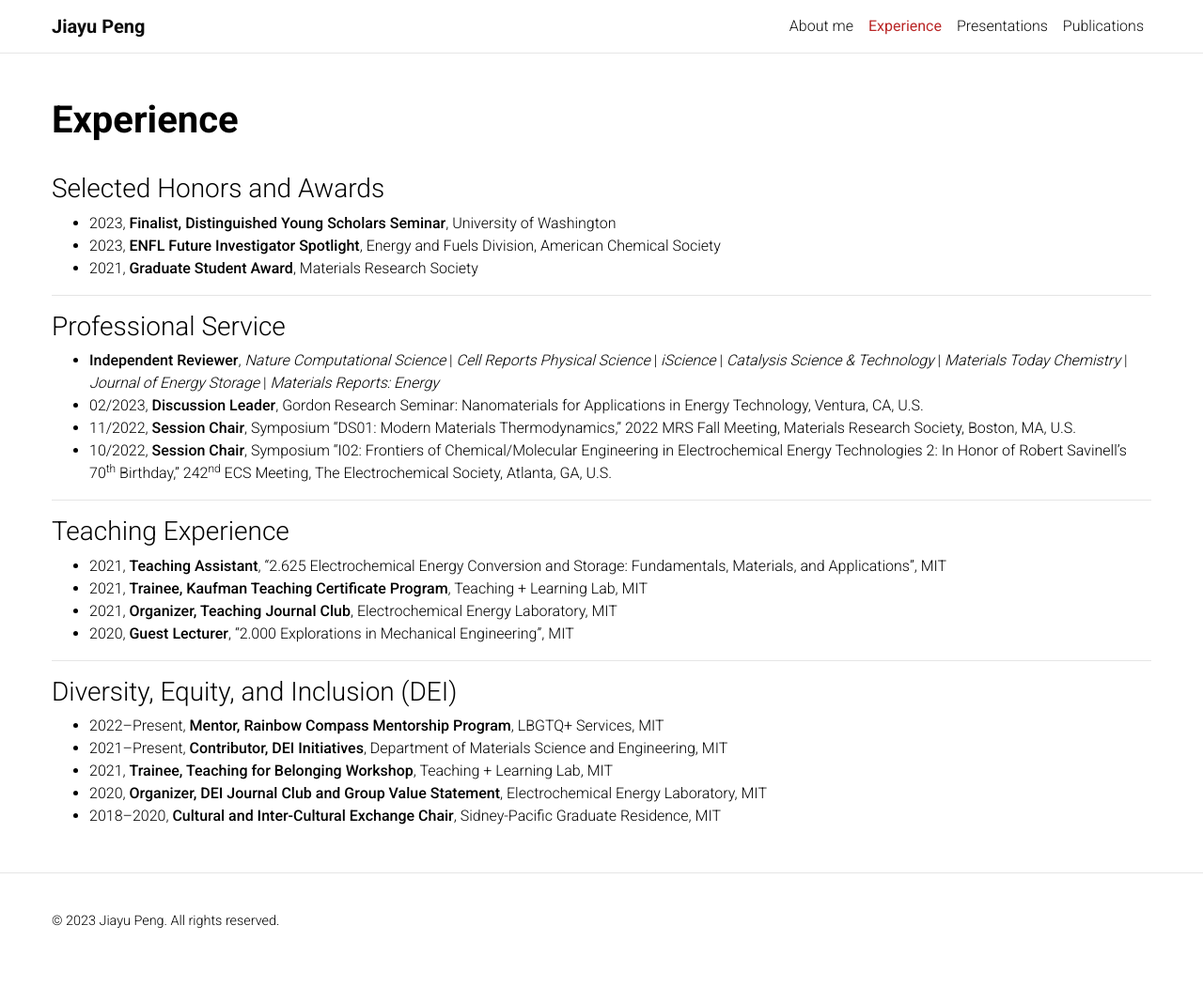
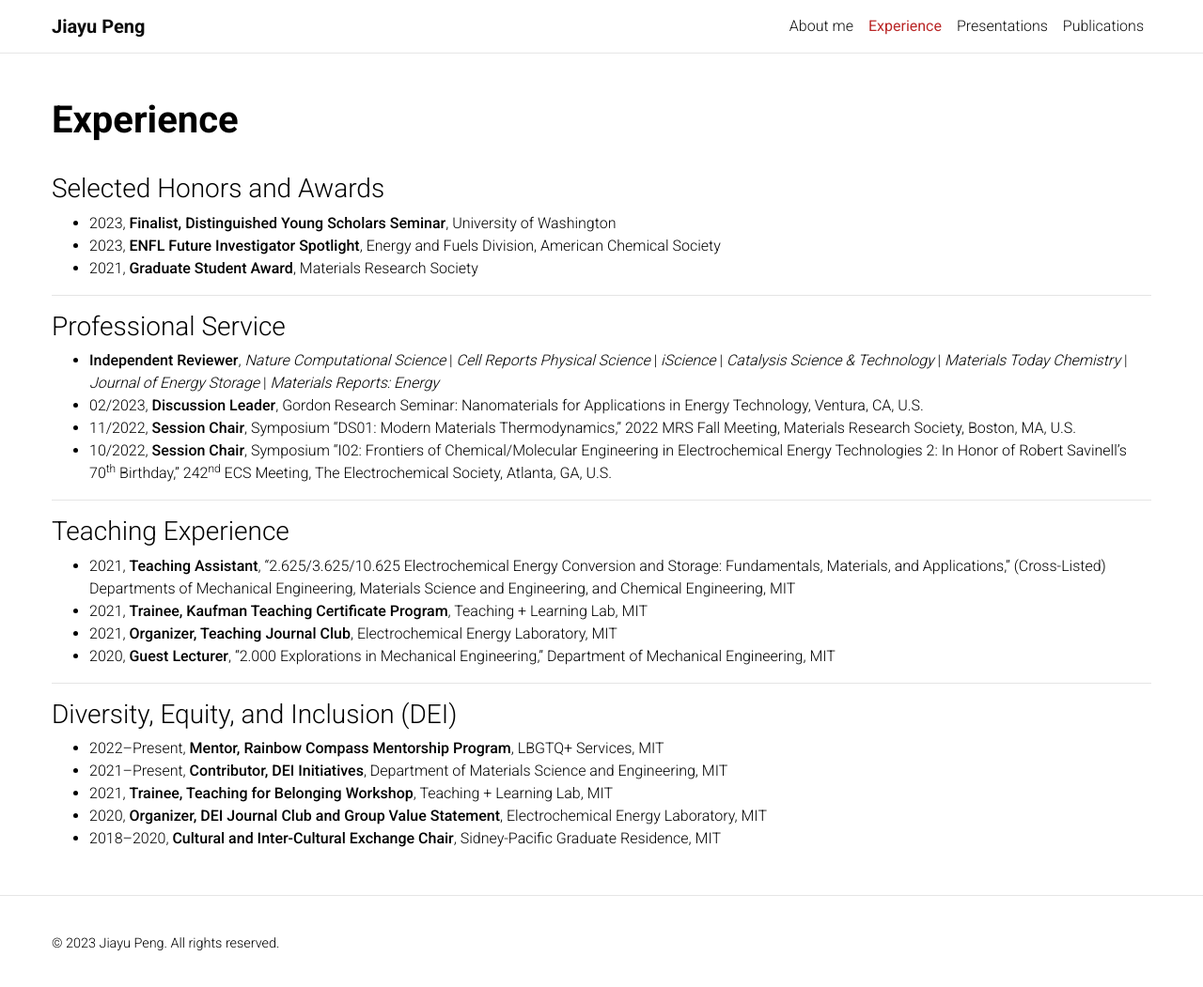
Before and after one commit to jypeng95/jypeng95.github.io, a Jekyll site: the page built from _pages/experience.md, in a window 1280 px wide and 1056 px high. Shown: the top 1051 px of the window at 94% size. Built offline with Jekyll 4.4.1, drawn with Linux system fonts in a browser that asks for light colours; a style sheet for code colours, icons or effects is not loaded.

Commit message:
Update experience

```diff
--- a/_pages/experience.md
+++ b/_pages/experience.md
@@ -26,10 +26,10 @@
 
 ### Teaching Experience
 
-* 2021, **Teaching Assistant**, "2.625 Electrochemical Energy Conversion and Storage: Fundamentals, Materials, and Applications", MIT
+* 2021, **Teaching Assistant**, "2.625/3.625/10.625 Electrochemical Energy Conversion and Storage: Fundamentals, Materials, and Applications," (Cross-Listed) Departments of Mechanical Engineering, Materials Science and Engineering, and Chemical Engineering, MIT
 * 2021, **Trainee, Kaufman Teaching Certificate Program**, Teaching + Learning Lab, MIT
 * 2021, **Organizer, Teaching Journal Club**, Electrochemical Energy Laboratory, MIT
-* 2020, **Guest Lecturer**, "2.000 Explorations in Mechanical Engineering", MIT
+* 2020, **Guest Lecturer**, "2.000 Explorations in Mechanical Engineering," Department of Mechanical Engineering, MIT
 
 ---
 
```
